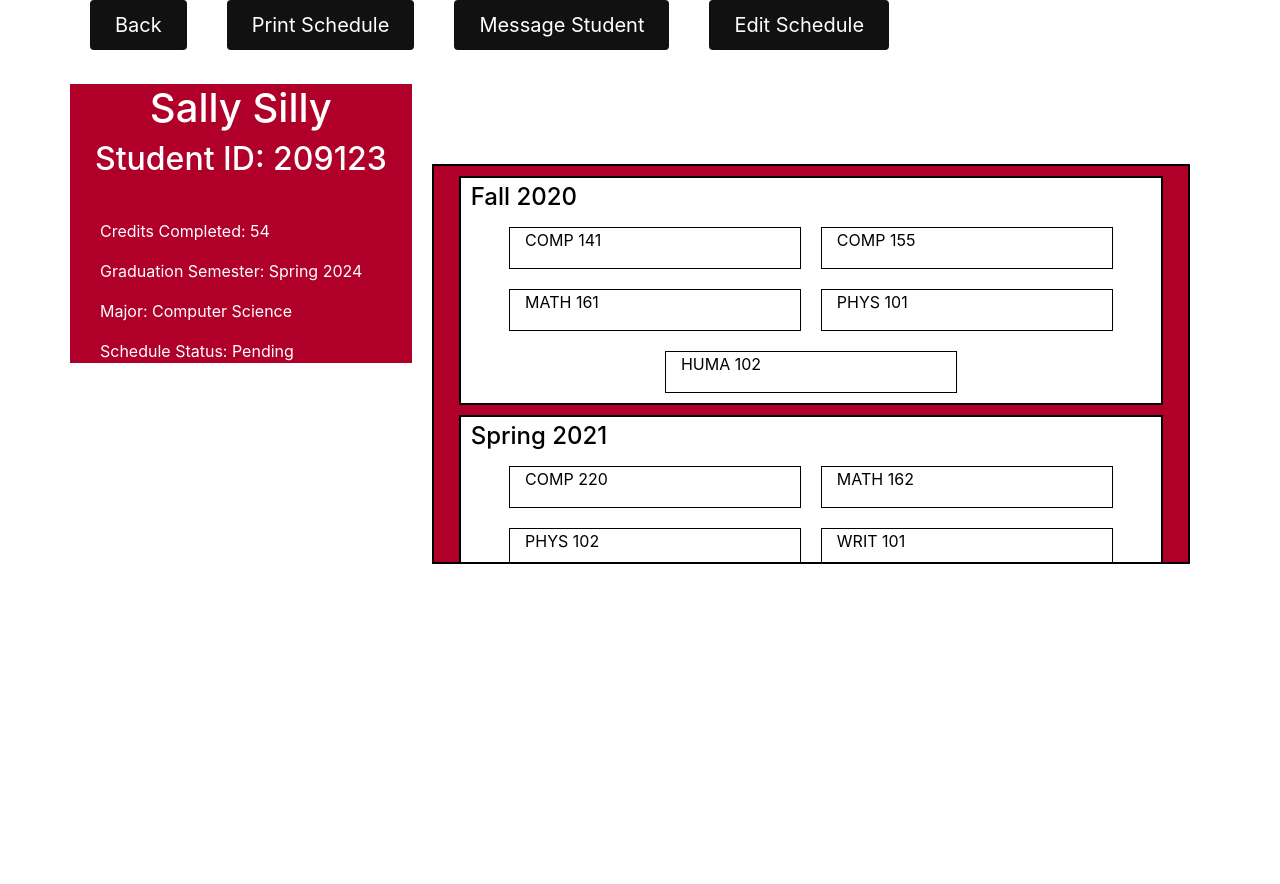
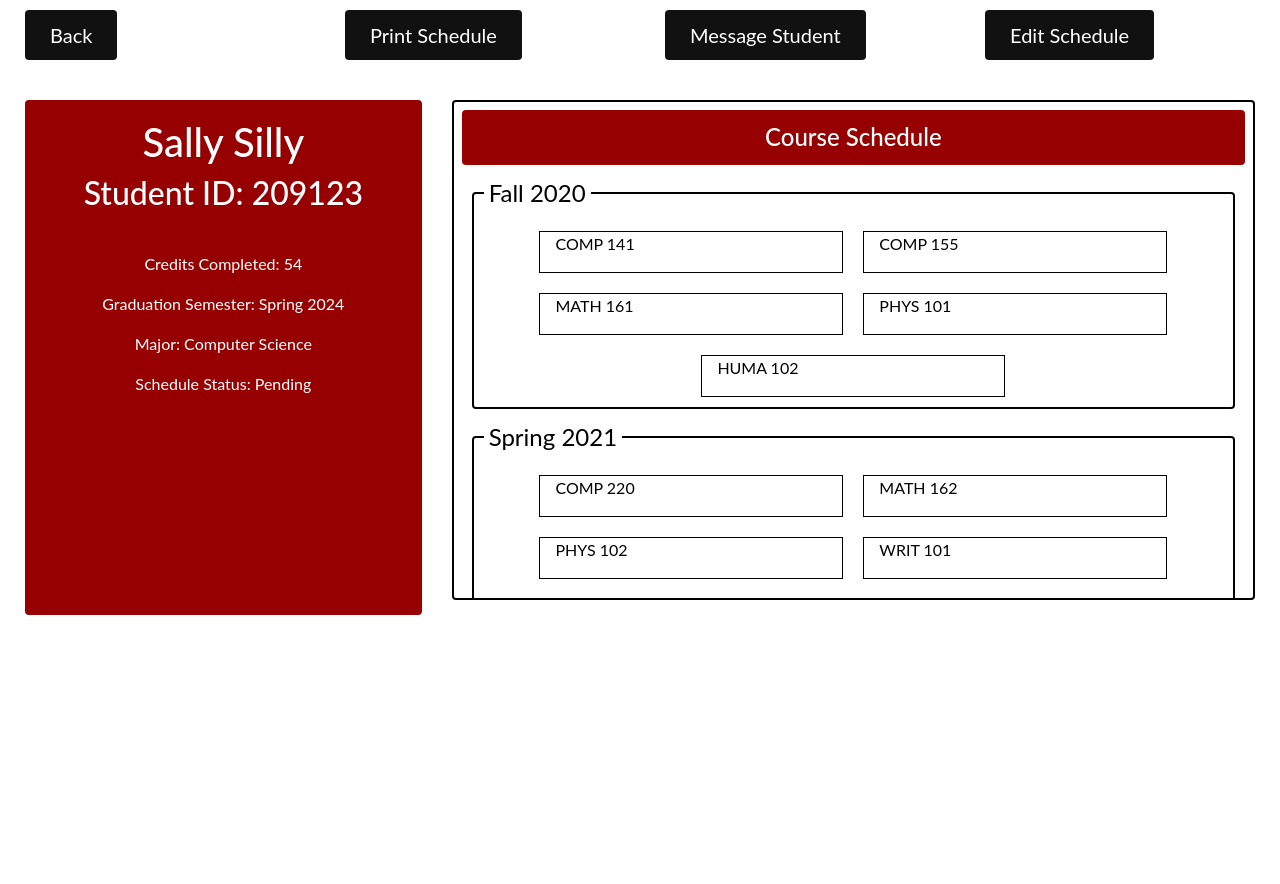
Before and after one commit to redParrot17/Senior-Project-CAZM, a Flask app: page /studentProfile/ in a window 1280 px wide. Shown: the top 884 px of the page. Run offline with Flask 2, Linux system fonts and the light colour scheme; some libraries are stand-ins or nearby versions.

Commit message:
made alec's screen look nicer

```diff
--- a/static/css/advisorStudentSchedule.css
+++ b/static/css/advisorStudentSchedule.css
@@ -165,7 +165,7 @@ legend {
     width: auto;
     padding-left: 5px;
     padding-right: 5px;
-    margin: 0px;
+    margin: 10px;
 }
 
 .StatusSheetTitles{
--- a/static/css/project.css
+++ b/static/css/project.css
@@ -1,26 +1,37 @@
 .bg-gcc-primary {
-    background-color: #b0002a;
+    background-color: #960000;
 }
 
 .student-info {
     text-align: center;
     color: white;
-    margin: 10% 0;
     min-width: 100%;
+    margin: 10px;
+    margin-top: 30px;
+    margin-bottom: 20px;
+    height: 100%;
 }
 
 .student-info h1 {
-    margin-top: 10px
+    margin-top: 10px;
 }
 
+.height100p10{
+  height: 100%;
+  padding-bottom: 25px;
+}
 .student-info .container {
     text-align: left
+    margin: 10px;
+    margin-top: 30px;
 }
 
 .landing-schedule {
+    height: 500px;
     margin: 10% 20px;
-    max-height: 400px;
     border: 2px solid black;
+    margin: 10px;
+    margin-top: 30px;
 }
 
 .schedule-semester {
@@ -64,6 +75,12 @@
   -webkit-box-shadow: inset 0 0 6px rgba(0,0,0,.3);
   background-color: #F5F5F5;
 }
+legend {
+    width: auto;
+    padding-left: 5px;
+    padding-right: 5px;
+    margin: 10px;
+}
 
 /* light red #b0002a */
 /* dark red #960000 */
--- a/static/css/studentPage.css
+++ b/static/css/studentPage.css
@@ -7,6 +7,6 @@
     background-color: #111;
     color: white;
     padding: 10px 25px;
-    margin: 0px 20px;
+    margin: 10px;
     border: none;
 }
--- a/static/js/student-home.js
+++ b/static/js/student-home.js
@@ -9,7 +9,7 @@ function setStudentInfo(json) {
 
 function buildStudentInfo(student) {
     return [
-        '<div class="col-4 bg-gcc-primary student-info">',
+        '<div class="bg-gcc-primary p-2 student-info rounded">',
                     `<h1>${student.name}</h1>`,
                     `<h2>Student ID: ${student.id}</h2>`,
 
--- a/templates/advisorViewingStudent.html
+++ b/templates/advisorViewingStudent.html
@@ -7,31 +7,44 @@
         <link rel="stylesheet" href="https://maxcdn.bootstrapcdn.com/bootstrap/4.5.2/css/bootstrap.min.css">
         <link rel="stylesheet" href="/static/css/project.css">
         <link rel="stylesheet" href="/static/css/studentPage.css">
+        <link href="/static/css/advisorStudentSchedule.css" rel="stylesheet">
         <script src="https://ajax.googleapis.com/ajax/libs/jquery/3.5.1/jquery.min.js"></script>
         <script src="https://cdnjs.cloudflare.com/ajax/libs/popper.js/1.16.0/umd/popper.min.js"></script>
         <script src="https://maxcdn.bootstrapcdn.com/bootstrap/4.5.2/js/bootstrap.min.js"></script>
     </head>
 
     <body>
-        <div class="container">
             <div class="row">
-                <button class="hb-btn rounded" id="backBtn">Back</button>
-                <button type="button" class="hb-btn rounded">Print Schedule</button>
-                <button class="hb-btn rounded">Message Student</button>
-                <button type="button" class="hb-btn rounded" id="editScheduleBtn">Edit Schedule</button>
+                <div class="col-3">
+                  <button type="button" class="hb-btn rounded" id="backButton">Back</button>
+                </div>
+                <div class="col-3">
+                  <button type="button" class="hb-btn rounded">Print Schedule</button>
+                </div>
+                <div class="col-3">
+                  <button class="hb-btn rounded">Message Student</button>
+                </div>
+                <div class="col-3">
+                  <button type="button" class="hb-btn rounded" id="editScheduleBtn">Edit Schedule</button>
+                </div>
             </div>
             <div class="row">
-                <div id="studentInfo">
+              <div class="col-4">
+                <div class="height100p10 rounded" id="studentInfo">
                 </div>
-
-                <div class="col bg-gcc-primary landing-schedule overflow-auto" id="Scrollstyle">
+              </div>
+              <div class="col">
+                <div class="landing-schedule rounded overflow-auto p-2" id="Scrollstyle">
+                  <div class="SSheaderText rounded p-2">
+                    <h4> Course Schedule </h4>
+                  </div>
                     {% for schedule in studentSchedule %}
-                        <div class="schedule-semester">
-                            <h4>{{schedule.get("semester")}}</h4>
+                        <fieldset class="schedule-semester rounded">
+                            <legend>{{schedule.get("semester")}}</legend>
 
                             {% for class in schedule.get("classes") %}
                                 {% if loop.index % 2 == 1 %}
-                            <div class="container">
+                            <div class="container rounded">
                                 <div class="row justify-content-center">
                                 {%endif%}
                                     <div class="col-5">
@@ -42,11 +55,11 @@
                             </div>
                                 {%endif%}
                             {%endfor%}
-                        </div>
+                        </fieldset>
                     {% endfor %}
                 </div>
+              </div>
             </div>
-        </div>
 
         <!-- Javascripts -->
         <script src="/static/js/student-home.js"></script>
@@ -55,7 +68,7 @@
         </script>
 
         <script>
-            document.getElementById("backBtn").onclick = function () {
+            document.getElementById("backButton").onclick = function () {
                 location.href = "/advisorHomePreview"
             };
         </script>
```
Also changed, not shown: templates/advisorStudentScheduleReview.html (line endings or trailing spaces).
